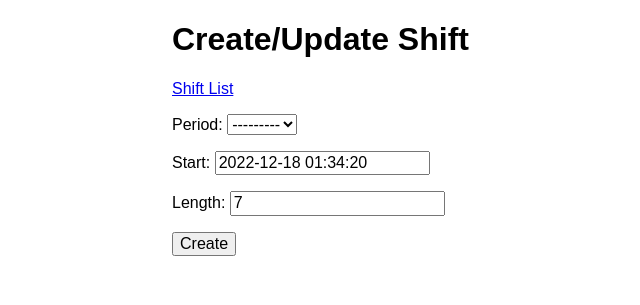
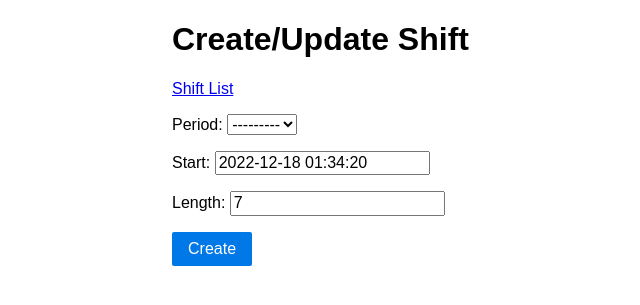
Before and after one commit to kdaniel2410/django-timesheet, a Django app: page /shifts/create/ in a window 1280 px wide. Shown: the top 305 px of the page, without its empty margins (20-660 px from the left). Run offline with Django 4.2, Linux system fonts and the light colour scheme; the visitor is signed in with stand-in values (Sample User, id 1); data that the repository does not hold is empty.

Commit message:
Added pure buttons

```diff
--- a/jobs/templates/jobs/job_form.html
+++ b/jobs/templates/jobs/job_form.html
@@ -5,7 +5,7 @@
 
 <form method="POST">
   {% csrf_token %} {{ form.as_p }}
-  <button type="submit">Create Job</button>
+  <button class="pure-button pure-button-primary" type="submit">Create Job</button>
 </form>
 
 {% endblock content %}
--- a/jobs/templates/jobs/period_form.html
+++ b/jobs/templates/jobs/period_form.html
@@ -5,7 +5,7 @@
 
 <form method="POST">
   {% csrf_token %} {{ form.as_p }}
-  <button type="submit">Create</button>
+  <button class="pure-button pure-button-primary"type="submit">Create</button>
 </form>
 
 <p>
--- a/jobs/templates/jobs/shift_form.html
+++ b/jobs/templates/jobs/shift_form.html
@@ -5,7 +5,7 @@
 
 <form method="POST">
   {% csrf_token %} {{ form.as_p }}
-  <button type="submit">Create</button>
+  <button class="pure-button pure-button-primary" type="submit">Create</button>
 </form>
 
 {% endblock content %}
```
